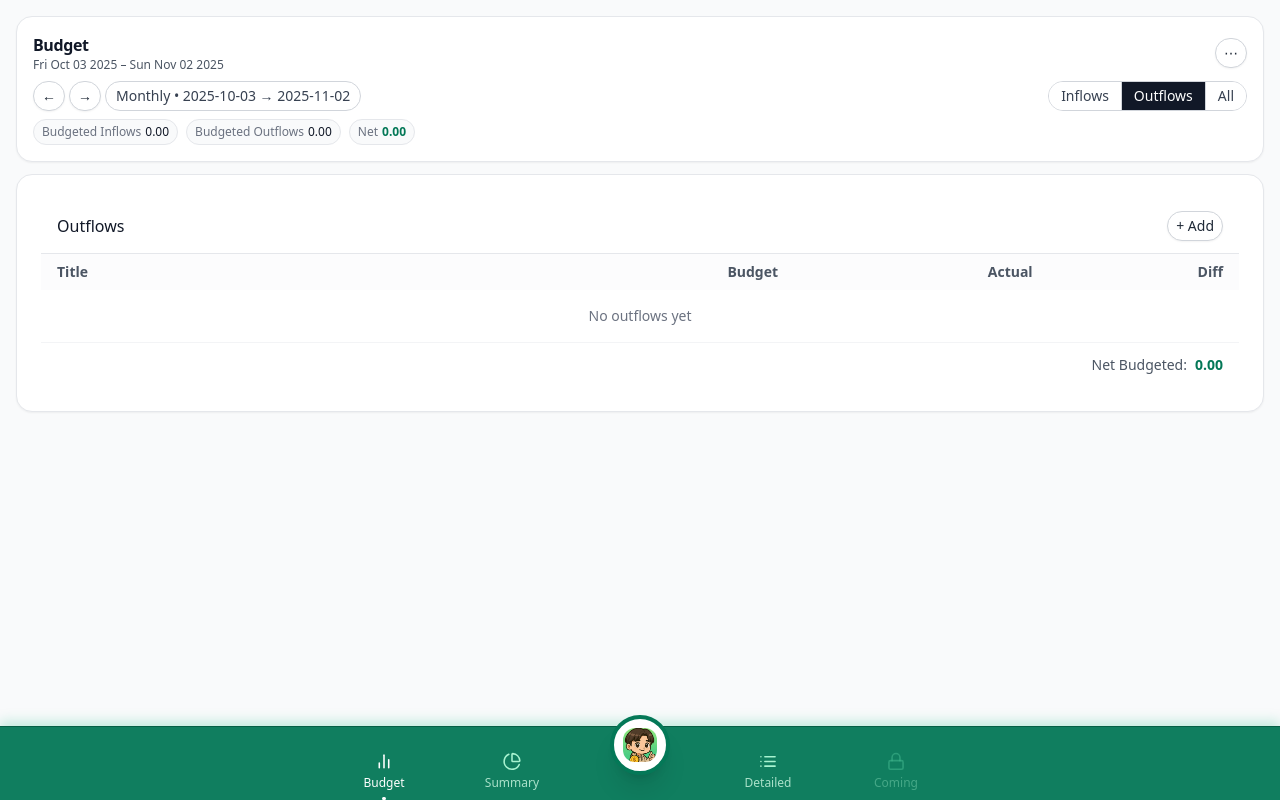
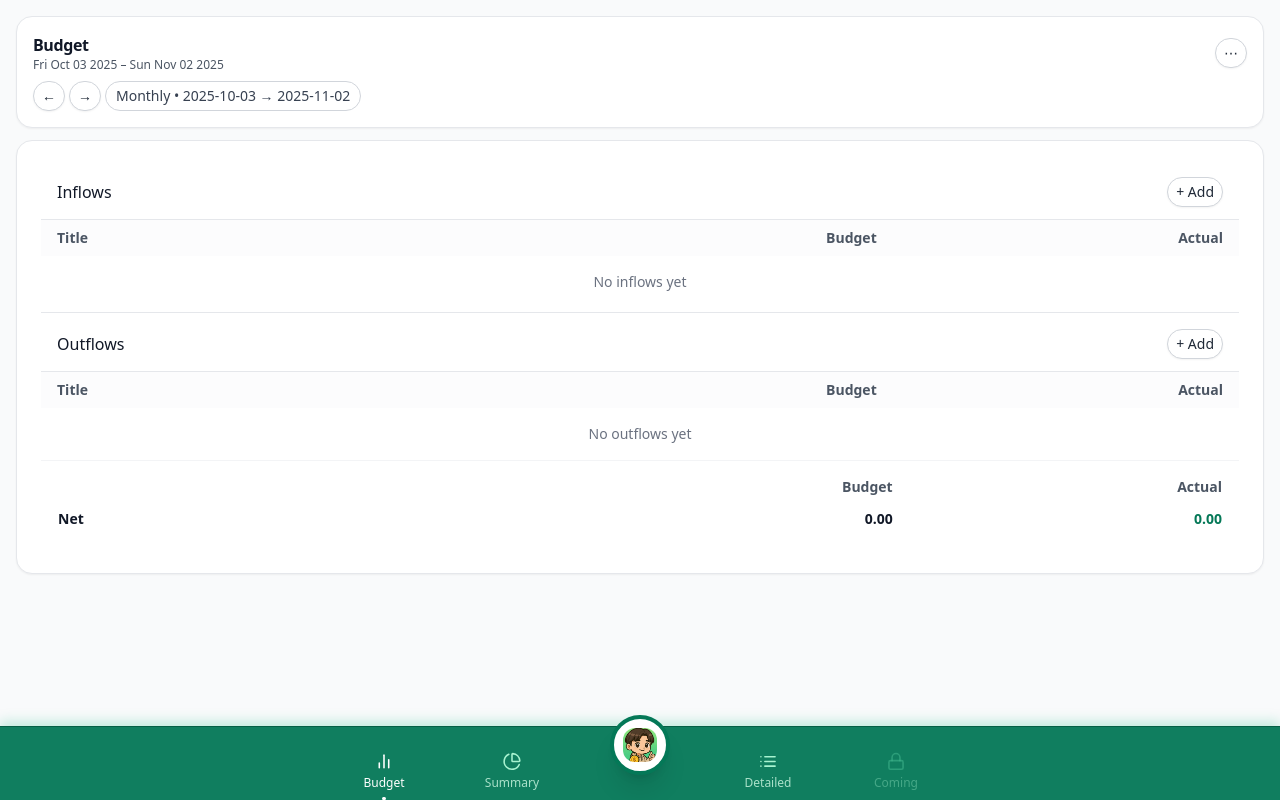
Before and after one commit to crampdg/expense-tracker, a React (Create React App) app: page / in a window 1280 px wide. Both pictures are taken after a click on the tab "Budget". Built offline with nearby package versions, Linux system fonts and the light colour scheme.

Commit message:
budget tab

```diff
--- a/src/components/BudgetTab.jsx
+++ b/src/components/BudgetTab.jsx
@@ -8,15 +8,6 @@ import ExportPDFButton from "./ui/ExportPDFButton.jsx";
 import SharePDFButton from "./ui/SharePDFButton.jsx";
 import Modal from "./ui/Modal.jsx";
 
-/**
- * Props:
- * - period, setPeriod
- * - budgets, setBudgets         // { inflows: [{category, amount, auto?}], outflows: [...] }
- * - transactions                // [{ date:'YYYY-MM-DD', type:'inflow'|'expense'|..., category, amount }]
- * - periodOffset, setPeriodOffset
- * - onClaim(section, index, {category, amount})
- * - onBulkRenameTransactions({ section:'inflows'|'outflows', oldName, newName, scope:'all'|'period'|'none', startISO, endISO })
- */
 export default function BudgetTab({
   period,
   setPeriod,
@@ -28,27 +19,20 @@ export default function BudgetTab({
   setPeriodOffset,
   onBulkRenameTransactions,
 }) {
-  // ---------------- Utils ----------------
-  const norm = (s) =>
-    (s ?? "").trim().toLowerCase().replace(/\s+/g, " ");
+  const norm = (s) => (s ?? "").trim().toLowerCase().replace(/\s+/g, " ");
   const isBlank = (s) => !s || !s.trim();
 
-  // ---- Safety ---------------------------------------------------------------
   const normBudgets = budgets ?? { inflows: [], outflows: [] };
   const txs = Array.isArray(transactions) ? transactions : [];
 
   const [editing, setEditing] = useState(null); // {section, index, isNew}
   const [history, setHistory] = useState([]);   // for Undo (budgets)
-  const [activeSection, setActiveSection] = useState("outflows"); // 'inflows' | 'outflows' | 'all'
   const [showAllIn, setShowAllIn] = useState(false);
   const [showAllOut, setShowAllOut] = useState(false);
-
   const [menuOpen, setMenuOpen] = useState(false);
   const [periodOpen, setPeriodOpen] = useState(false);
 
-  const pushHistory = () =>
-    setHistory((h) => [...h, JSON.parse(JSON.stringify(budgets))]);
-
+  const pushHistory = () => setHistory((h) => [...h, JSON.parse(JSON.stringify(budgets))]);
   const undo = () => {
     setHistory((h) => {
       if (!h.length) return h;
@@ -57,18 +41,11 @@ export default function BudgetTab({
       return h.slice(0, -1);
     });
   };
+  const addRow = (section) => setEditing({ section, index: normBudgets[section].length, isNew: true });
 
-  const addRow = (section) =>
-    setEditing({ section, index: normBudgets[section].length, isNew: true });
-
-  // ---- Period range (start / end) ------------------------------------------
+  // ---- Period range ---------------------------------------------------------
   const offsetStart = useMemo(() => {
-    return getAnchoredPeriodStart(
-      period.type,
-      period.anchorDate,
-      new Date(),
-      periodOffset
-    );
+    return getAnchoredPeriodStart(period.type, period.anchorDate, new Date(), periodOffset);
   }, [period.type, period.anchorDate, periodOffset]);
 
   const offsetEnd = useMemo(() => {
@@ -78,7 +55,7 @@ export default function BudgetTab({
   const startISO = offsetStart.toISOString().slice(0, 10);
   const endISO = offsetEnd.toISOString().slice(0, 10);
 
-  // ---- Actuals inside the active period (case/space-insensitive) -----------
+  // ---- Actuals in period ----------------------------------------------------
   const inflowActuals = useMemo(() => {
     const m = {};
     for (const t of txs) {
@@ -105,7 +82,7 @@ export default function BudgetTab({
     return m;
   }, [txs, startISO, endISO]);
 
-  // ---- Totals / Net (budgeted) ---------------------------------------------
+  // ---- Totals / Net ---------------------------------------------------------
   const inflowsTotalBudget = useMemo(
     () => (normBudgets.inflows ?? []).reduce((s, i) => s + Number(i.amount || 0), 0),
     [normBudgets]
@@ -115,6 +92,16 @@ export default function BudgetTab({
     [normBudgets]
   );
   const netBudgeted = inflowsTotalBudget - outflowsTotalBudget;
+
+  const inflowsTotalActual = useMemo(
+    () => Object.values(inflowActuals).reduce((s, v) => s + Number(v || 0), 0),
+    [inflowActuals]
+  );
+  const outflowsTotalActual = useMemo(
+    () => Object.values(outflowActuals).reduce((s, v) => s + Number(v || 0), 0),
+    [outflowActuals]
+  );
+  const netActual = inflowsTotalActual - outflowsTotalActual;
 
   // ---- Auto-rows from transactions in active period ------------------------
   useEffect(() => {
@@ -216,10 +203,7 @@ export default function BudgetTab({
     });
   };
 
-  const diffClass = (n) => (n >= 0 ? "text-emerald-700" : "text-red-600");
-
-  // ------------- Helpers for compact tables ---------------------------------
-  const sliceOrAll = (arr, showAll) => showAll ? arr : arr.slice(0, 4);
+  const sliceOrAll = (arr, showAll) => (showAll ? arr : arr.slice(0, 4));
 
   const InflowsTable = ({ rows }) => (
     <div className="overflow-auto">
@@ -229,7 +213,6 @@ export default function BudgetTab({
             <th className="px-4 py-2 w-2/5">Title</th>
             <th className="px-4 py-2 text-right">Budget</th>
             <th className="px-4 py-2 text-right">Actual</th>
-            <th className="px-4 py-2 text-right">Diff</th>
           </tr>
         </thead>
         <tbody>
@@ -237,7 +220,6 @@ export default function BudgetTab({
             const k = norm(item.category);
             const actual = Number(inflowActuals[k] || 0);
             const budget = Number(item.amount || 0);
-            const diff = actual - budget; // inflow good if >= 0
             return (
               <tr
                 key={`${item.category}-${idx}`}
@@ -252,13 +234,12 @@ export default function BudgetTab({
                 </td>
                 <td className="px-4 py-2 text-right tabular-nums">{money(budget)}</td>
                 <td className="px-4 py-2 text-right tabular-nums">{money(actual)}</td>
-                <td className={`px-4 py-2 text-right tabular-nums ${diffClass(diff)}`}>{money(diff)}</td>
               </tr>
             );
           })}
           {rows.length === 0 && (
             <tr>
-              <td className="px-4 py-4 text-center text-gray-500" colSpan={4}>No inflows yet</td>
+              <td className="px-4 py-4 text-center text-gray-500" colSpan={3}>No inflows yet</td>
             </tr>
           )}
         </tbody>
@@ -274,7 +255,6 @@ export default function BudgetTab({
             <th className="px-4 py-2 w-2/5">Title</th>
             <th className="px-4 py-2 text-right">Budget</th>
             <th className="px-4 py-2 text-right">Actual</th>
-            <th className="px-4 py-2 text-right">Diff</th>
           </tr>
         </thead>
         <tbody>
@@ -282,7 +262,6 @@ export default function BudgetTab({
             const k = norm(item.category);
             const actual = Number(outflowActuals[k] || 0);
             const budget = Number(item.amount || 0);
-            const diff = budget - actual; // outflow remaining (good if >= 0)
             return (
               <tr
                 key={`${item.category}-${idx}`}
@@ -297,13 +276,12 @@ export default function BudgetTab({
                 </td>
                 <td className="px-4 py-2 text-right tabular-nums">{money(budget)}</td>
                 <td className="px-4 py-2 text-right tabular-nums">{money(actual)}</td>
-                <td className={`px-4 py-2 text-right tabular-nums ${diffClass(diff)}`}>{money(diff)}</td>
               </tr>
             );
           })}
           {rows.length === 0 && (
             <tr>
-              <td className="px-4 py-4 text-center text-gray-500" colSpan={4}>No outflows yet</td>
+              <td className="px-4 py-4 text-center text-gray-500" colSpan={3}>No outflows yet</td>
             </tr>
           )}
         </tbody>
@@ -311,12 +289,11 @@ export default function BudgetTab({
     </div>
   );
 
-  // ================ RENDER ===================================================
+  // ================== RENDER =================================================
   return (
     <>
-      {/* Export/Share root */}
       <div id="budget-tab" className="space-y-3">
-        {/* HEADER — super compact */}
+        {/* HEADER — compact */}
         <Card className="p-3 md:p-4">
           <div className="flex items-center justify-between gap-2">
             <div className="min-w-0">
@@ -380,8 +357,7 @@ export default function BudgetTab({
           </div>
 
           {/* Period arrows + chip */}
-          <div className="mt-2 flex items-center justify-between">
-            <div className="flex items-center gap-1">
+          <div className="mt-2 flex items-center gap-1">
             <Button
               type="button"
               variant="ghost"
@@ -409,51 +385,11 @@ export default function BudgetTab({
               {period.type} • {startISO} → {endISO}
             </button>
           </div>
-
-            {/* Segmented toggle */}
-            <div className="flex rounded-full border border-gray-300 overflow-hidden text-xs md:text-sm">
-              {["inflows","outflows","all"].map((key, i) => {
-                const map = { inflows: "Inflows", outflows: "Outflows", all: "All" };
-                const active = activeSection === key;
-                return (
-                  <button
-                    key={key}
-                    type="button"
-                    onClick={() => setActiveSection(key)}
-                    className={`px-3 py-1 ${active ? "bg-gray-900 text-white" : "bg-white text-gray-700 hover:bg-gray-50"} ${i ? "border-l border-gray-300" : ""}`}
-                    aria-pressed={active}
-                  >
-                    {map[key]}
-                  </button>
-                );
-              })}
-            </div>
-          </div>
-
-          {/* KPI pills */}
-          <div className="mt-2 flex flex-wrap items-center gap-2 text-xs">
-            <span className="px-2 py-1 rounded-full bg-gray-50 border border-gray-200">
-              <span className="text-gray-500 mr-1">Budgeted Inflows</span>
-              <span className="font-medium">{money(inflowsTotalBudget)}</span>
-            </span>
-            <span className="px-2 py-1 rounded-full bg-gray-50 border border-gray-200">
-              <span className="text-gray-500 mr-1">Budgeted Outflows</span>
-              <span className="font-medium">{money(outflowsTotalBudget)}</span>
-            </span>
-            <span className="px-2 py-1 rounded-full bg-gray-50 border border-gray-200">
-              <span className="text-gray-500 mr-1">Net</span>
-              <span className={`font-semibold ${netBudgeted < 0 ? "text-red-600" : "text-emerald-700"}`}>
-                {money(netBudgeted)}
-              </span>
-            </span>
-          </div>
         </Card>
 
-        {/* TABLES — compact, with show first 4 rows */}
+        {/* TABLES — Inflows and Outflows side by side (stacked) */}
         <Card className="p-0 overflow-hidden">
-          {/* ACTIVE: Inflows */}
-          {(activeSection === "inflows" || activeSection === "all") && (
-            <>
+          {/* Inflows */}
           <div className="flex items-center justify-between px-4 py-3">
             <h3 className="font-medium">Inflows</h3>
             <Button
@@ -465,7 +401,7 @@ export default function BudgetTab({
               + Add
             </Button>
           </div>
-              <InflowsTable rows={sliceOrAll(normBudgets.inflows ?? [], activeSection === "all" ? showAllIn : showAllIn)} />
+          <InflowsTable rows={sliceOrAll(normBudgets.inflows ?? [], showAllIn)} />
           {(normBudgets.inflows ?? []).length > 4 && (
             <div className="px-4 py-2">
               <button
@@ -477,13 +413,9 @@ export default function BudgetTab({
               </button>
             </div>
           )}
-              {activeSection === "all" && <div className="h-px bg-gray-200 my-1" />}
-            </>
-          )}
+          <div className="h-px bg-gray-200 my-1" />
 
-          {/* ACTIVE: Outflows */}
-          {(activeSection === "outflows" || activeSection === "all") && (
-            <>
+          {/* Outflows */}
           <div className="flex items-center justify-between px-4 py-3">
             <h3 className="font-medium">Outflows</h3>
             <Button
@@ -495,7 +427,7 @@ export default function BudgetTab({
               + Add
             </Button>
           </div>
-              <OutflowsTable rows={sliceOrAll(normBudgets.outflows ?? [], activeSection === "all" ? showAllOut : showAllOut)} />
+          <OutflowsTable rows={sliceOrAll(normBudgets.outflows ?? [], showAllOut)} />
           {(normBudgets.outflows ?? []).length > 4 && (
             <div className="px-4 py-2">
               <button
@@ -507,15 +439,33 @@ export default function BudgetTab({
               </button>
             </div>
           )}
-            </>
-          )}
 
-          {/* Subtle footer total (right aligned) */}
-          <div className="flex justify-end px-4 py-3 text-sm border-t border-gray-100">
-            <span className="text-gray-600 mr-2">Net Budgeted:</span>
-            <span className={`font-semibold ${netBudgeted < 0 ? "text-red-600" : "text-emerald-700"}`}>
+          {/* Bottom NET row (Budget vs Actual) */}
+          <div className="px-4 py-3 text-sm border-t border-gray-100">
+            <table className="w-full">
+              <thead>
+                <tr className="text-left text-gray-600">
+                  <th className="py-1 w-2/5"> </th>
+                  <th className="py-1 text-right">Budget</th>
+                  <th className="py-1 text-right">Actual</th>
+                </tr>
+              </thead>
+              <tbody>
+                <tr>
+                  <td className="py-2 font-semibold">Net</td>
+                  <td className="py-2 text-right tabular-nums font-semibold">
                     {money(netBudgeted)}
-            </span>
+                  </td>
+                  <td
+                    className={`py-2 text-right tabular-nums font-semibold ${
+                      netActual < 0 ? "text-red-600" : "text-emerald-700"
+                    }`}
+                  >
+                    {money(netActual)}
+                  </td>
+                </tr>
+              </tbody>
+            </table>
           </div>
         </Card>
       </div>
```
Lines whose indentation alone changed are shown as unchanged.
